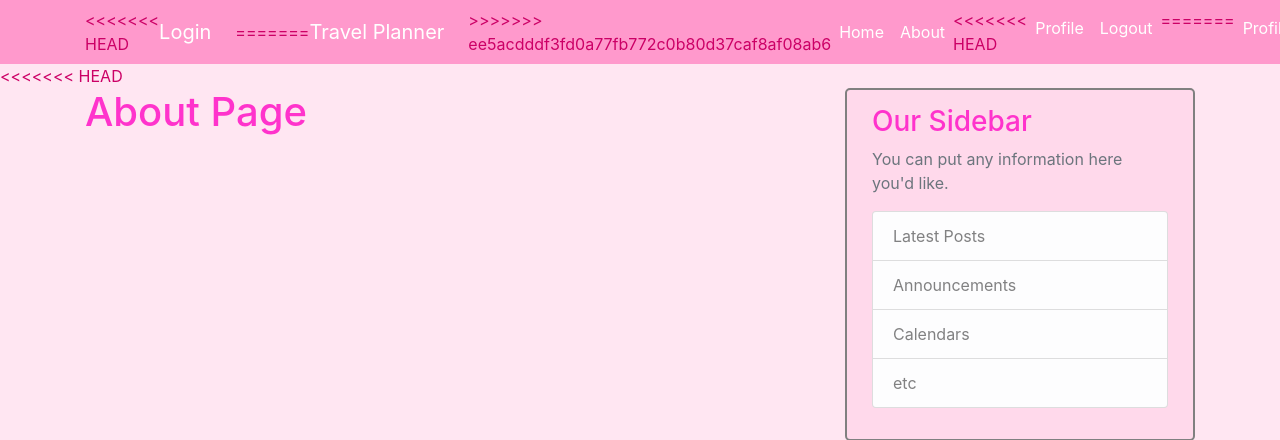
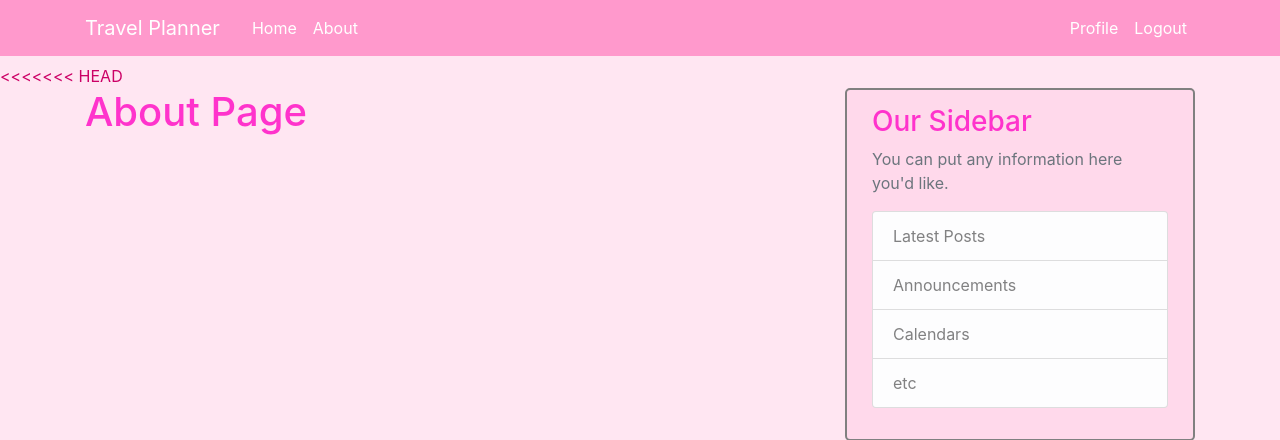
Before and after one commit to gesicagoron/Planner, a Django app: page /about/ in a window 1280 px wide. Shown: the top 440 px of the page. Run offline with Django 4.2, Linux system fonts and the light colour scheme; a user stored in the database is signed in; parts of the project's set-up code (start-up, migrations or seed data) failed here and were passed over; some libraries are stand-ins or nearby versions.

Commit message:
Update base.html se corupse

```diff
--- a/login/templates/login/base.html
+++ b/login/templates/login/base.html
@@ -22,11 +22,7 @@
     <header class="site-header">
       <nav class="navbar navbar-expand-md navbar-dark bg-steel fixed-top">
         <div class="container">
-<<<<<<< HEAD
-          <a class="navbar-brand mr-4" href="{% url 'login' %}">Login</a>
-=======
           <a class="navbar-brand mr-4" href="{% url 'login' %}">  Travel Planner</a>
->>>>>>> ee5acdddf3fd0a77fb772c0b80d37caf8af08ab6
           <button class="navbar-toggler" type="button" data-toggle="collapse" data-target="#navbarToggle" aria-controls="navbarToggle" aria-expanded="false" aria-label="Toggle navigation">
           <span class="navbar-toggler-icon"></span>
           </button>
@@ -36,16 +32,6 @@
               <a class="nav-item nav-link" href="{% url 'login-about' %}">About</a>
             </div>
             <!-- Navbar Right Side -->
-<<<<<<< HEAD
-            <div class="navbar-nav">
-              {% if user.is_authenticated %}
-              <a class="nav-item nav-link" href="{% url 'profile' %}">Profile</a>
-              <a class="nav-item nav-link" href="{% url 'logout' %}">Logout</a>
-            {% else %}
-              <a class="nav-item nav-link" href="{% url 'login1' %}">Login</a>
-              <a class="nav-item nav-link" href="{% url 'register' %}">Register</a>
-            {% endif %}
-=======
 
             <div class="navbar-nav">
               {% if user.is_authenticated %}
@@ -55,7 +41,6 @@
                 <a class="nav-item nav-link" href="{% url 'login1' %}">Login</a>
                 <a class="nav-item nav-link" href="{% url 'register' %}">Register</a>
               {% endif %}
->>>>>>> ee5acdddf3fd0a77fb772c0b80d37caf8af08ab6
             </div>
           </div>
         </div>
```
